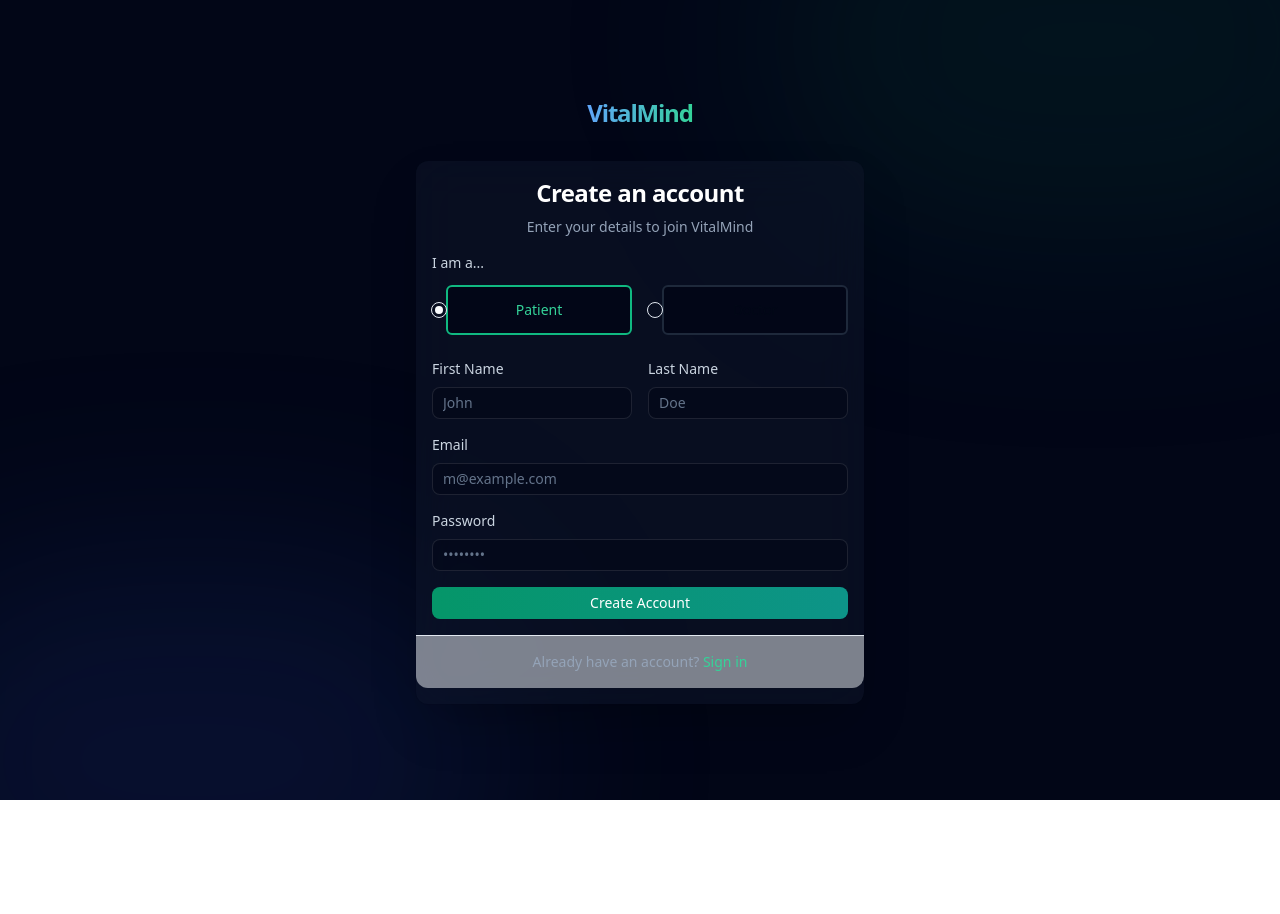
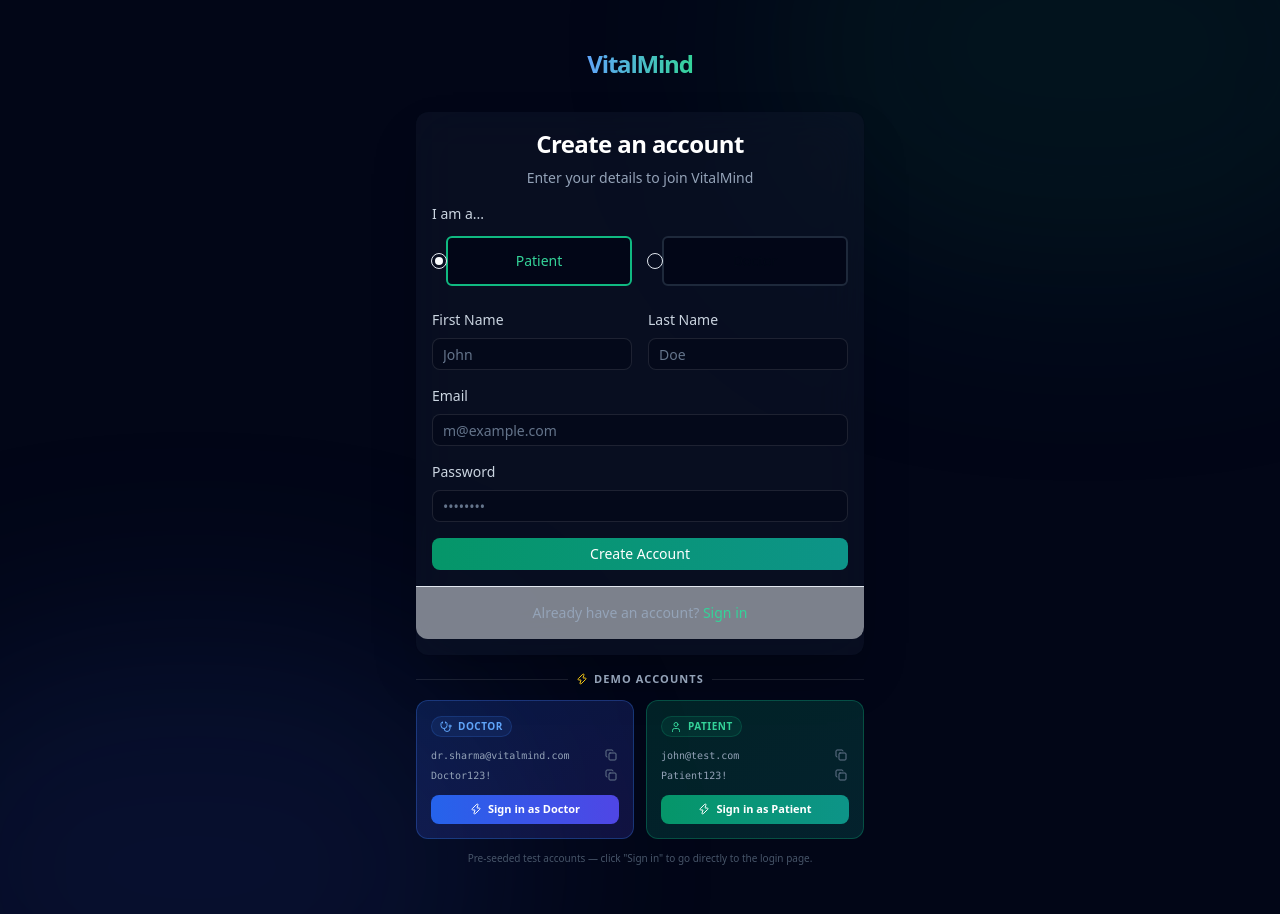
Before and after one commit to Pallavi-S-02/VitalMind, a Next.js app in the folder frontend/: page /register in a window 1280 px wide. Before the commit the page ends 800 px from the top, so only its background shows below. Built offline with nearby package versions, Linux system fonts and the light colour scheme; no server answers.

Commit message:
demo accounts added

```diff
--- a/frontend/src/app/(auth)/login/page.tsx
+++ b/frontend/src/app/(auth)/login/page.tsx
@@ -5,9 +5,9 @@ import { useForm } from "react-hook-form";
 import { zodResolver } from "@hookform/resolvers/zod";
 import * as z from "zod";
 import { useState } from "react";
-import { useRouter } from "next/navigation";
+import { useRouter, useSearchParams } from "next/navigation";
 import Link from "next/link";
-import { Loader2 } from "lucide-react";
+import { Loader2, Zap } from "lucide-react";
 
 import {
   Form,
@@ -28,14 +28,19 @@ const loginSchema = z.object({
 
 export default function LoginPage() {
   const router = useRouter();
+  const searchParams = useSearchParams();
+  const prefillEmail = searchParams.get("email") ?? "";
+  const prefillPassword = searchParams.get("hint") ?? "";
+  const isDemoFill = Boolean(prefillEmail && prefillPassword);
+
   const [error, setError] = useState<string | null>(null);
   const [isLoading, setIsLoading] = useState(false);
 
   const form = useForm<z.infer<typeof loginSchema>>({
     resolver: zodResolver(loginSchema),
     defaultValues: {
-      email: "",
-      password: "",
+      email: prefillEmail,
+      password: prefillPassword,
     },
   });
 
@@ -131,6 +136,13 @@ export default function LoginPage() {
                 </div>
               )}
 
+              {isDemoFill && !error && (
+                <div className="flex items-center gap-2 p-2.5 text-xs text-yellow-300 bg-yellow-500/10 border border-yellow-500/20 rounded-md">
+                  <Zap className="w-3.5 h-3.5 shrink-0 text-yellow-400" />
+                  Demo credentials pre-filled — just click Sign In!
+                </div>
+              )}
+
               <Button
                 type="submit"
                 className="w-full bg-gradient-to-r from-blue-600 to-emerald-600 hover:from-blue-500 hover:to-emerald-500 text-white border-0"
--- a/frontend/src/app/(auth)/register/page.tsx
+++ b/frontend/src/app/(auth)/register/page.tsx
@@ -6,7 +6,7 @@ import * as z from "zod";
 import { useState } from "react";
 import { useRouter } from "next/navigation";
 import Link from "next/link";
-import { Loader2 } from "lucide-react";
+import { Loader2, Stethoscope, User, Zap, Copy, Check } from "lucide-react";
 
 import {
   Form,
@@ -20,6 +20,33 @@ import { Input } from "@/components/ui/input";
 import { Button } from "@/components/ui/button";
 import { RadioGroup, RadioGroupItem } from "@/components/ui/radio-group";
 import { Card, CardContent, CardDescription, CardFooter, CardHeader, CardTitle } from "@/components/ui/card";
+
+const DEMO_ACCOUNTS = [
+  {
+    label: "Doctor",
+    email: "dr.sharma@vitalmind.com",
+    password: "Doctor123!",
+    role: "doctor" as const,
+    icon: Stethoscope,
+    gradient: "from-blue-600/20 to-indigo-600/20",
+    border: "border-blue-500/30 hover:border-blue-400/60",
+    badge: "bg-blue-500/10 text-blue-400 border-blue-500/20",
+    iconColor: "text-blue-400",
+    btnGradient: "from-blue-600 to-indigo-600 hover:from-blue-500 hover:to-indigo-500",
+  },
+  {
+    label: "Patient",
+    email: "john@test.com",
+    password: "Patient123!",
+    role: "patient" as const,
+    icon: User,
+    gradient: "from-emerald-600/20 to-teal-600/20",
+    border: "border-emerald-500/30 hover:border-emerald-400/60",
+    badge: "bg-emerald-500/10 text-emerald-400 border-emerald-500/20",
+    iconColor: "text-emerald-400",
+    btnGradient: "from-emerald-600 to-teal-600 hover:from-emerald-500 hover:to-teal-500",
+  },
+];
 
 const registerSchema = z.object({
   firstName: z.string().min(2, "First name must be at least 2 characters"),
@@ -44,6 +71,13 @@ export default function RegisterPage() {
   const router = useRouter();
   const [error, setError] = useState<string | null>(null);
   const [isLoading, setIsLoading] = useState(false);
+  const [copiedField, setCopiedField] = useState<string | null>(null);
+
+  const copyToClipboard = (text: string, key: string) => {
+    navigator.clipboard.writeText(text);
+    setCopiedField(key);
+    setTimeout(() => setCopiedField(null), 2000);
+  };
 
   const form = useForm<z.infer<typeof registerSchema>>({
     resolver: zodResolver(registerSchema),
@@ -262,6 +296,80 @@ export default function RegisterPage() {
           </div>
         </CardFooter>
       </Card>
+
+      {/* ── Demo Accounts ─────────────────────────────────────────────── */}
+      <div className="z-10 w-full max-w-md mt-4">
+        {/* Divider */}
+        <div className="flex items-center gap-2 mb-3">
+          <div className="h-px flex-1 bg-white/10" />
+          <span className="flex items-center gap-1.5 text-[11px] font-semibold text-slate-400 uppercase tracking-widest">
+            <Zap className="w-3 h-3 text-yellow-400" />
+            Demo Accounts
+          </span>
+          <div className="h-px flex-1 bg-white/10" />
+        </div>
+
+        <div className="grid grid-cols-2 gap-3">
+          {DEMO_ACCOUNTS.map((account) => {
+            const Icon = account.icon;
+            return (
+              <div
+                key={account.label}
+                className={`rounded-xl border bg-gradient-to-br ${account.gradient} ${account.border} p-3.5 transition-all duration-200`}
+              >
+                {/* Badge */}
+                <div className={`inline-flex items-center gap-1.5 px-2 py-0.5 rounded-full border text-[10px] font-bold uppercase tracking-wider mb-2.5 ${account.badge}`}>
+                  <Icon className="w-3 h-3" />
+                  {account.label}
+                </div>
+
+                {/* Email */}
+                <div className="flex items-center gap-1 mb-1">
+                  <span className="text-[10px] text-slate-400 font-mono flex-1 truncate">{account.email}</span>
+                  <button
+                    type="button"
+                    onClick={() => copyToClipboard(account.email, `${account.label}-email`)}
+                    className="shrink-0 p-0.5 rounded text-slate-500 hover:text-white transition-colors"
+                    title="Copy email"
+                  >
+                    {copiedField === `${account.label}-email`
+                      ? <Check className="w-3 h-3 text-emerald-400" />
+                      : <Copy className="w-3 h-3" />}
+                  </button>
+                </div>
+
+                {/* Password */}
+                <div className="flex items-center gap-1 mb-3">
+                  <span className="text-[10px] text-slate-400 font-mono flex-1">{account.password}</span>
+                  <button
+                    type="button"
+                    onClick={() => copyToClipboard(account.password, `${account.label}-pass`)}
+                    className="shrink-0 p-0.5 rounded text-slate-500 hover:text-white transition-colors"
+                    title="Copy password"
+                  >
+                    {copiedField === `${account.label}-pass`
+                      ? <Check className="w-3 h-3 text-emerald-400" />
+                      : <Copy className="w-3 h-3" />}
+                  </button>
+                </div>
+
+                {/* Sign in button */}
+                <Link
+                  href={`/login?email=${encodeURIComponent(account.email)}&hint=${encodeURIComponent(account.password)}`}
+                  className={`flex w-full items-center justify-center gap-1.5 rounded-lg bg-gradient-to-r ${account.btnGradient} py-1.5 text-[11px] font-semibold text-white transition-all`}
+                >
+                  <Zap className="w-3 h-3" />
+                  Sign in as {account.label}
+                </Link>
+              </div>
+            );
+          })}
+        </div>
+
+        <p className="text-center text-[10px] text-slate-600 mt-3">
+          Pre-seeded test accounts — click "Sign in" to go directly to the login page.
+        </p>
+      </div>
     </div>
   );
 }
```
Also changed, not shown: 1 other file (tests, documents, lock files or other folders).
